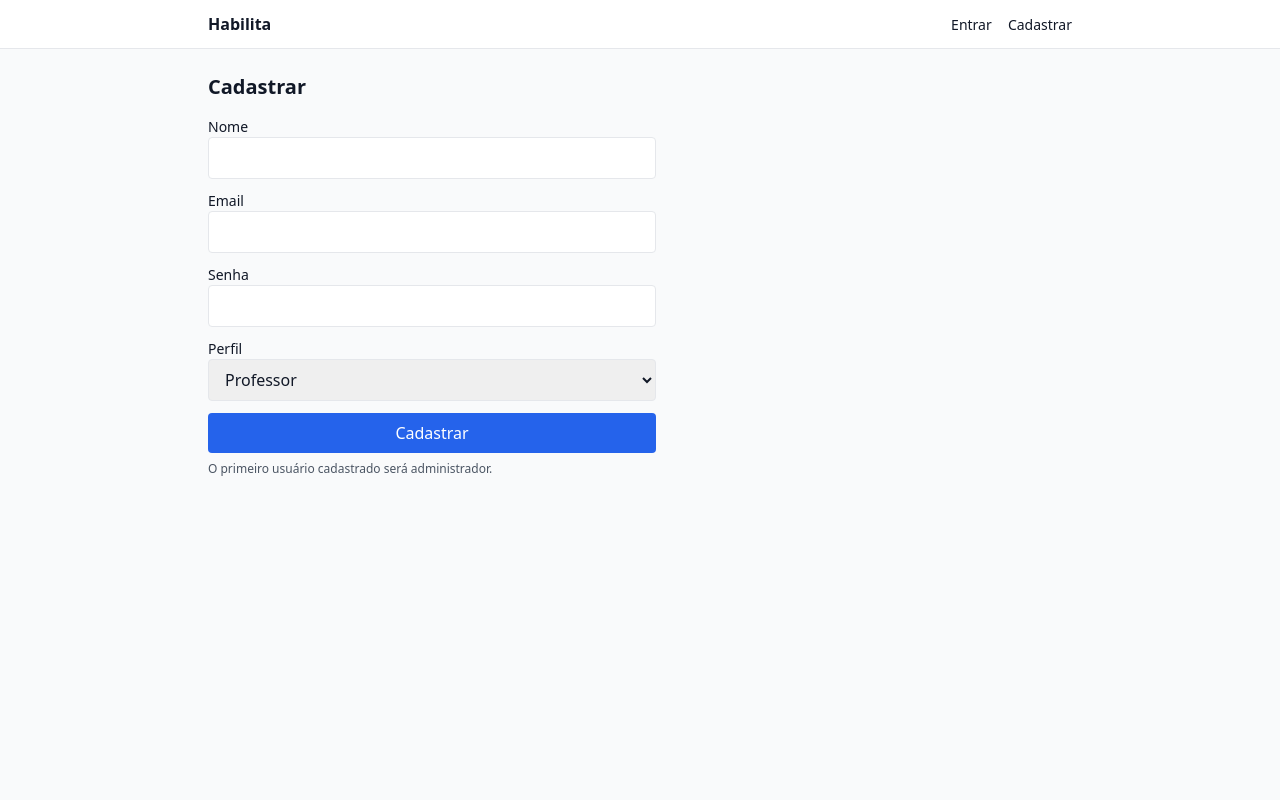
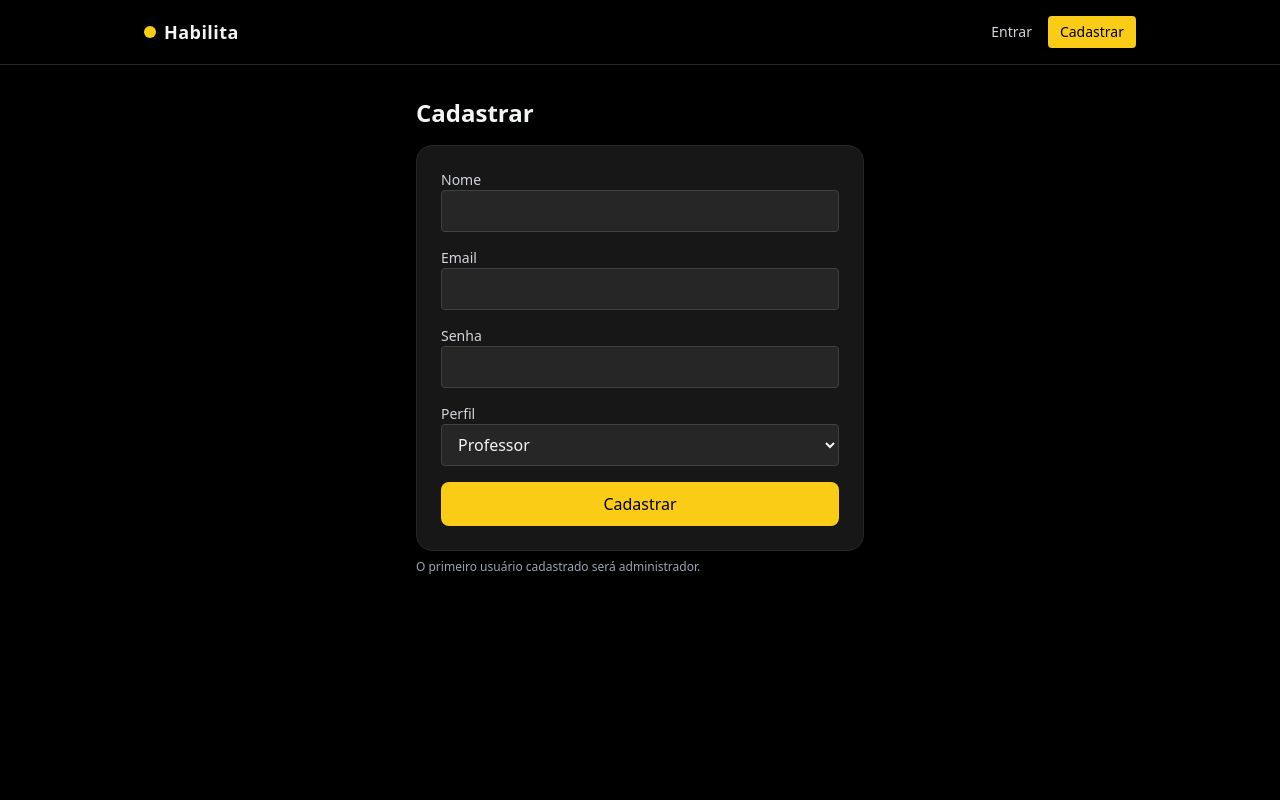
Before and after one commit to cauecrb/habilita, a Flask app: page /auth/register in a window 1280 px wide. Run offline with Flask 3, Linux system fonts and the light colour scheme; some libraries are stand-ins or nearby versions.

Commit message:
UI: tema preto/amarelo, layout moderno, melhorias UX

```diff
--- a/app/templates/base.html
+++ b/app/templates/base.html
@@ -6,30 +6,33 @@
     <title>Habilita</title>
     <script src="https://cdn.tailwindcss.com"></script>
   </head>
-  <body class="bg-gray-50 text-gray-900">
-    <nav class="bg-white border-b border-gray-200">
-      <div class="max-w-4xl mx-auto px-4 py-3 flex items-center justify-between">
-        <a href="/" class="font-semibold">Habilita</a>
-        <div class="space-x-3">
+  <body class="min-h-screen bg-black text-gray-100">
+    <nav class="bg-black border-b border-neutral-800">
+      <div class="max-w-5xl mx-auto px-4 py-4 flex items-center justify-between">
+        <a href="/" class="flex items-center gap-2">
+          <span class="inline-block h-3 w-3 rounded-full bg-yellow-400"></span>
+          <span class="text-lg font-semibold tracking-wide">Habilita</span>
+        </a>
+        <div class="flex items-center gap-4">
           {% if current_user.is_authenticated %}
-            <a href="{{ url_for('main.profile') }}" class="text-sm">Perfil</a>
+            <a href="{{ url_for('main.profile') }}" class="text-sm text-gray-300 hover:text-yellow-400 transition">Perfil</a>
             {% if current_user.role == 'administrador' %}
-              <a href="{{ url_for('admin.users') }}" class="text-sm">Admin</a>
+              <a href="{{ url_for('admin.users') }}" class="text-sm text-gray-300 hover:text-yellow-400 transition">Admin</a>
             {% endif %}
-            <a href="{{ url_for('auth.logout') }}" class="text-sm">Sair</a>
+            <a href="{{ url_for('auth.logout') }}" class="px-3 py-1.5 text-sm font-medium rounded bg-neutral-800 hover:bg-neutral-700 transition">Sair</a>
           {% else %}
-            <a href="{{ url_for('auth.login') }}" class="text-sm">Entrar</a>
-            <a href="{{ url_for('auth.register') }}" class="text-sm">Cadastrar</a>
+            <a href="{{ url_for('auth.login') }}" class="text-sm text-gray-300 hover:text-yellow-400 transition">Entrar</a>
+            <a href="{{ url_for('auth.register') }}" class="px-3 py-1.5 text-sm font-medium rounded bg-yellow-400 text-black hover:bg-yellow-300 transition">Cadastrar</a>
           {% endif %}
         </div>
       </div>
     </nav>
-    <main class="max-w-4xl mx-auto px-4 py-6">
+    <main class="max-w-5xl mx-auto px-4 py-8">
       {% with messages = get_flashed_messages() %}
         {% if messages %}
           <div class="mb-4">
             {% for msg in messages %}
-              <div class="p-3 bg-yellow-100 border border-yellow-200 rounded">{{ msg }}</div>
+              <div class="p-3 bg-yellow-400 text-black border border-yellow-300 rounded">{{ msg }}</div>
             {% endfor %}
           </div>
         {% endif %}
--- a/app/templates/register.html
+++ b/app/templates/register.html
@@ -1,29 +1,31 @@
 {% extends 'base.html' %}
 {% block content %}
-  <div class="max-w-md">
-    <h2 class="text-xl font-semibold mb-4">Cadastrar</h2>
-    <form method="post" class="space-y-3">
+  <div class="max-w-md mx-auto">
+    <h2 class="text-2xl font-semibold mb-4">Cadastrar</h2>
+    <div class="p-6 rounded-2xl bg-neutral-900 border border-neutral-800 shadow-xl">
+      <form method="post" class="space-y-4">
         <div>
-        <label class="block text-sm">Nome</label>
-        <input name="nome" type="text" class="w-full border rounded px-3 py-2">
+          <label class="block text-sm text-gray-300">Nome</label>
+          <input name="nome" type="text" class="w-full bg-neutral-800 border border-neutral-700 rounded px-3 py-2 text-gray-100 placeholder-gray-400 focus:outline-none focus:ring-2 focus:ring-yellow-400">
         </div>
         <div>
-        <label class="block text-sm">Email</label>
-        <input name="email" type="email" class="w-full border rounded px-3 py-2" required>
+          <label class="block text-sm text-gray-300">Email</label>
+          <input name="email" type="email" class="w-full bg-neutral-800 border border-neutral-700 rounded px-3 py-2 text-gray-100 placeholder-gray-400 focus:outline-none focus:ring-2 focus:ring-yellow-400" required>
         </div>
         <div>
-        <label class="block text-sm">Senha</label>
-        <input name="password" type="password" class="w-full border rounded px-3 py-2" required>
+          <label class="block text-sm text-gray-300">Senha</label>
+          <input name="password" type="password" class="w-full bg-neutral-800 border border-neutral-700 rounded px-3 py-2 text-gray-100 placeholder-gray-400 focus:outline-none focus:ring-2 focus:ring-yellow-400" required>
         </div>
         <div>
-        <label class="block text-sm">Perfil</label>
-        <select name="role" class="w-full border rounded px-3 py-2">
+          <label class="block text-sm text-gray-300">Perfil</label>
+          <select name="role" class="w-full bg-neutral-800 border border-neutral-700 rounded px-3 py-2 text-gray-100 focus:outline-none focus:ring-2 focus:ring-yellow-400">
             <option value="professor">Professor</option>
             <option value="aluno">Aluno</option>
           </select>
         </div>
-      <button class="w-full px-4 py-2 bg-blue-600 text-white rounded">Cadastrar</button>
+        <button class="w-full px-4 py-2.5 bg-yellow-400 text-black rounded-lg font-medium hover:bg-yellow-300 transition">Cadastrar</button>
       </form>
-    <p class="text-xs text-gray-600 mt-2">O primeiro usuário cadastrado será administrador.</p>
+    </div>
+    <p class="text-xs text-gray-400 mt-2">O primeiro usuário cadastrado será administrador.</p>
   </div>
 {% endblock %}
```
Also changed, not shown: app/templates/admin_users.html (+7 -7 lines), app/templates/index.html (+13 -11 lines), app/templates/login.html (+15 -13 lines), app/templates/profile.html (+8 -8 lines), app/templates/profile_edit.html (+12 -10 lines). Lines whose indentation alone changed are shown as unchanged.
